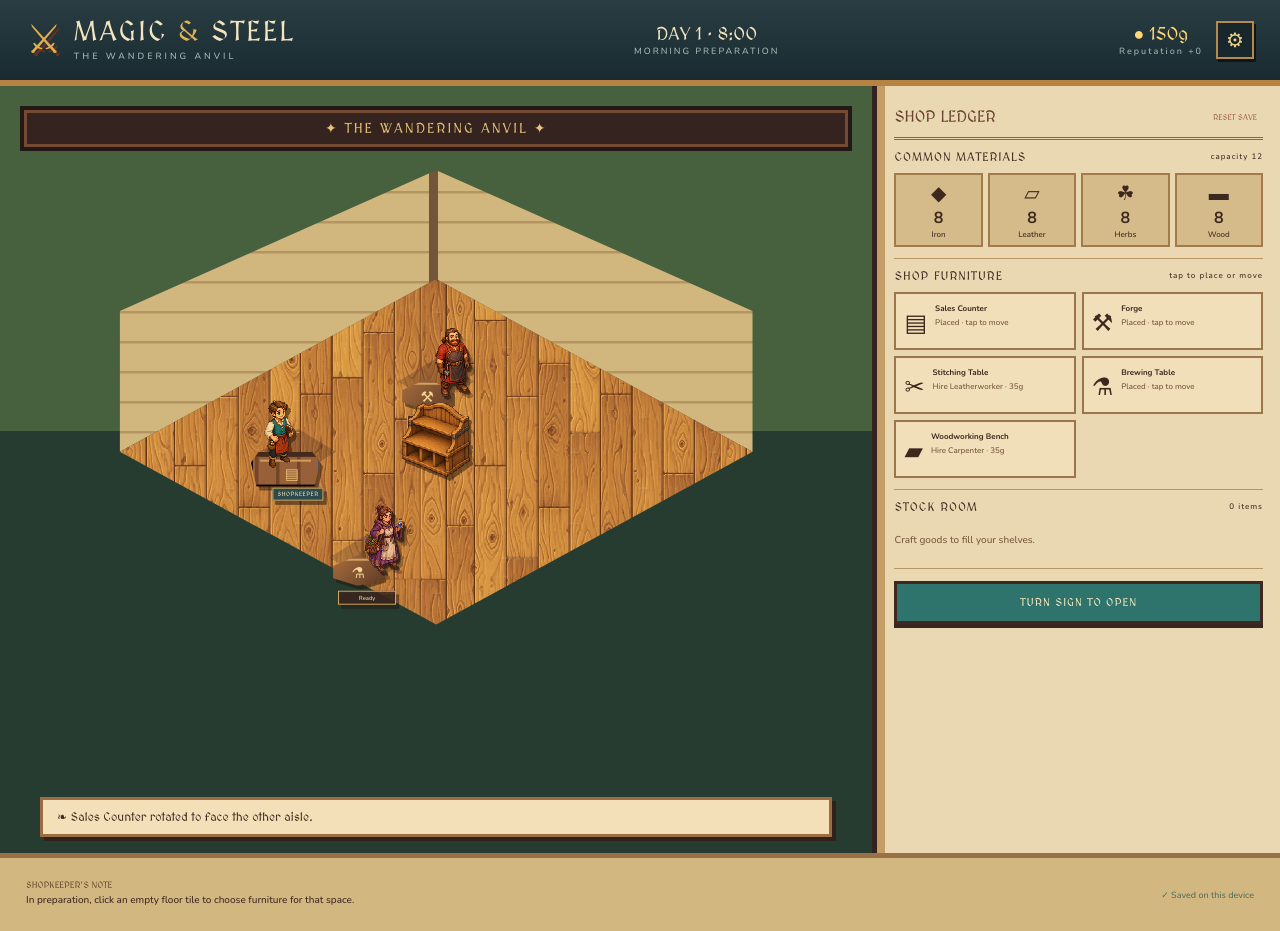
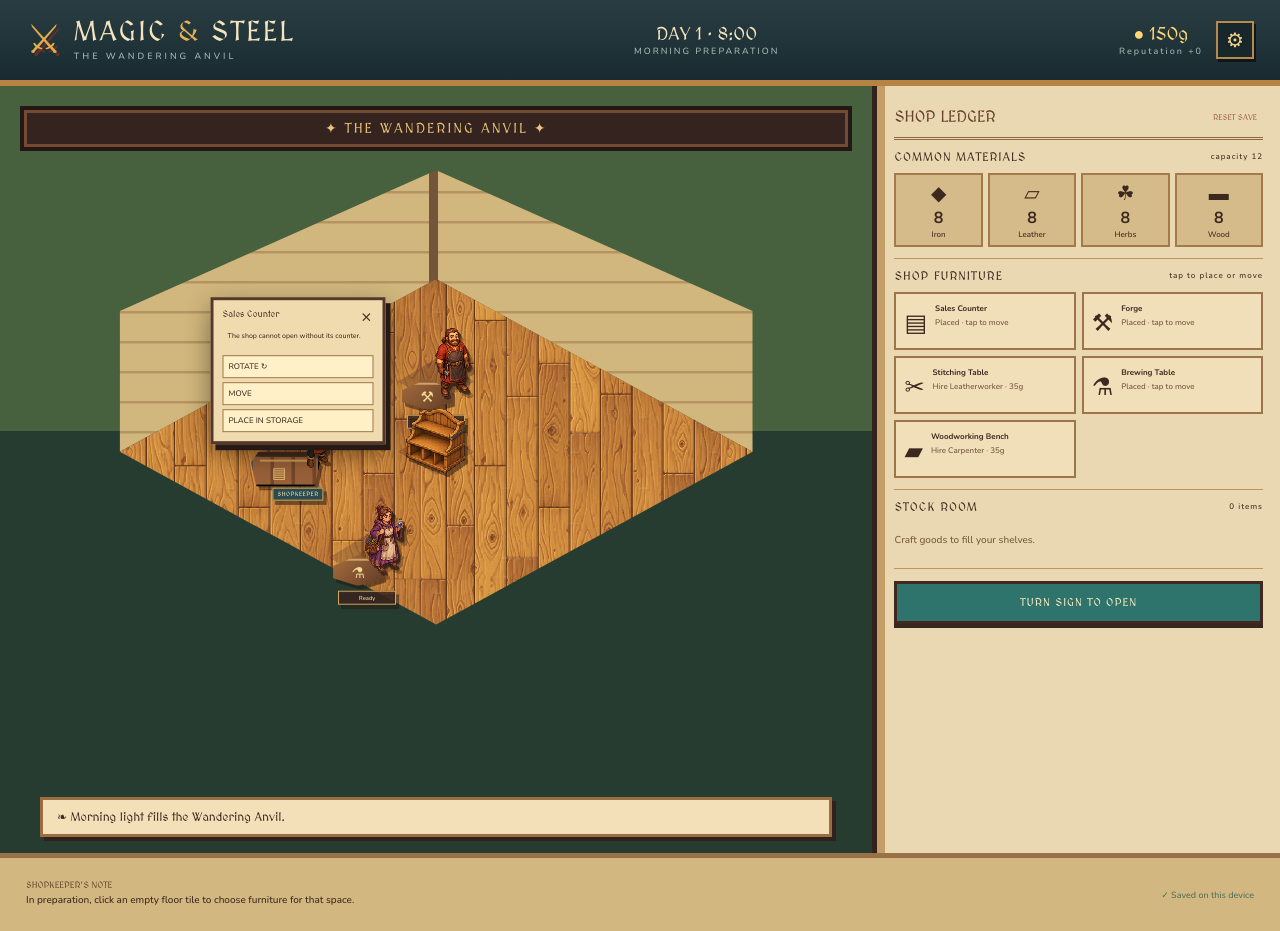
Before and after one commit to Jamvibes/Shop, a React (Vite) app: page / in a window 1280 px wide. Both pictures are taken after a click on the button "Open Sales Counter furniture controls". Built offline with nearby package versions, Linux system fonts and the light colour scheme.

Commit message:
Add furniture storage controls and align displays

```diff
--- a/src/main.tsx
+++ b/src/main.tsx
@@ -46,6 +46,7 @@ function App() {
   const [departure, setDeparture] = useState<{ sprite: string; product: ProductId } | null>(null)
   const [furnitureTile, setFurnitureTile] = useState<number | null>(null)
   const [activeDisplay, setActiveDisplay] = useState<DisplayId | null>(null)
+  const [activeFixture, setActiveFixture] = useState<WorkerId | 'shopkeeper' | null>(null)
   const active = g.customers[0] || null
   const occupiedSlots = new Set<number>([...Object.values(g.placedBenches).filter((slot): slot is number => slot !== null), ...Object.values(g.displays).map(display => display.slot).filter((slot): slot is number => slot !== null), ...(g.shopkeeperSlot === null ? [] : [g.shopkeeperSlot])])
   const browseSlots = slotPositions.map((_, slot) => slot).filter(slot => {
@@ -182,6 +183,20 @@ function App() {
     }
     s.displays[id].slot = slot; setFurnitureTile(null); setNote(`${displayInfo[id].name} placed. Click it to stock, rotate, or move it.`); return s
   })
+  const storeFurniture = (id: PlacementId) => update(s => {
+    if (s.phase !== 'prep') { setNote('Furniture can only be stored during preparation.'); return s }
+    if (displayIds.includes(id as DisplayId)) {
+      const display=s.displays[id as DisplayId]
+      if(display.product){s.inventory[display.product]++;display.product=null}
+      display.slot=null; setActiveDisplay(null)
+    } else if(id==='shopkeeper') { s.shopkeeperSlot=null; setActiveFixture(null) }
+    else { s.placedBenches[id as WorkerId]=null; setWorker(null); setActiveFixture(null) }
+    setNote(`${benchNames[id]} placed in furniture storage.`); return s
+  })
+  const moveFixture = (id: WorkerId | 'shopkeeper') => {
+    setActiveFixture(null)
+    if(id==='shopkeeper')moveCounter();else removeBench(id)
+  }
   const queue = (p: ProductId) => update(s => {
     const r = products[p], ws = s.workerState[r.worker]
     if (s.placedBenches[r.worker] === null) { setNote(`Place the ${benchNames[r.worker]} first.`); return s }
@@ -232,15 +247,16 @@ function App() {
         const slot = g.placedBenches[id]; if (slot === null) return null
         const w = workers[id], ws = g.workerState[id], job = ws.active && products[ws.active.product], [x, y] = slotPositions[slot]
         return <div className={`placed-workstation facing-${g.furnitureFacing[id]} ${worker === id ? 'chosen' : ''}`} style={{ left: `${x}%`, top: `${y}%`, '--coat': w.color } as React.CSSProperties} key={id}>
-          <button className="map-bench" title={`Rotate ${benchNames[id]}`} onClick={()=>rotateFurniture(id)} aria-label={`Rotate ${benchNames[id]}`}><span>{w.icon}</span></button>
+          <button className="map-bench" title={`${benchNames[id]} furniture controls`} onClick={()=>setActiveFixture(id)} aria-label={`Open ${benchNames[id]} furniture controls`}><span>{w.icon}</span></button>
           <button className="map-worker" onClick={() => setWorker(id)} aria-label={`Select ${w.name} and view recipes`}><img src={`${import.meta.env.BASE_URL}assets/workers/${id}.png`} alt="" draggable="false"/><b>{w.name}</b></button>
           <div className="job-status">{job ? <><span>{job.icon}</span><small>{job.name}</small><div className="progress"><i style={{ width: `${ws.active!.progress / job.ticks * 100}%` }}/></div></> : <small>{ws.queue.length ? `${ws.queue.length} queued` : 'Ready'}</small>}</div>
         </div>
       })}</div>
       {displayIds.map(id => { const display = g.displays[id]; if(display.slot === null)return null; const [x,y]=slotPositions[display.slot],artName=id==='shelf'?'shelf-v2':id==='weaponRack'?'weaponRack-v2':id; return <button key={id} className={`map-display facing-${g.furnitureFacing[id]} ${id} ${display.product?'stocked':''}`} style={{left:`${x}%`,top:`${y}%`}} onClick={()=>setActiveDisplay(id)} aria-label={`${displayInfo[id].name}${display.product?`, displaying ${products[display.product].name}`:', empty'}`}><img src={`${import.meta.env.BASE_URL}assets/displays/${artName}.png`} alt=""/><span className="merchandise-slot">{display.product?products[display.product].icon:''}</span></button> })}
       {furnitureTile !== null && (()=>{const [x,y]=slotPositions[furnitureTile];return <div className="floor-picker furniture-catalogue" style={{left:`${x}%`,top:`${y}%`}} role="dialog" aria-label="Furniture shop"><button className="picker-close" onClick={()=>setFurnitureTile(null)}>×</button><b>FURNITURE SHOP</b><small>Choose something for this floor tile.</small>{displayIds.map(id=>{const placed=g.displays[id].slot!==null,owned=g.ownedDisplays[id],affordable=g.coins>=displayInfo[id].price;return <button key={id} disabled={placed||(!owned&&!affordable)} onClick={()=>buyOrPlaceDisplay(id,furnitureTile)}><span>{displayInfo[id].icon}</span><i><strong>{displayInfo[id].name}</strong><small>{placed?'PLACED':owned?'OWNED · PLACE':affordable?`BUY ${displayInfo[id].price}g & PLACE`:`NEED ${displayInfo[id].price}g`}</small></i></button>})}<b className="catalogue-subhead">WORKSHOP FURNITURE</b>{(['shopkeeper',...workerIds] as PlacementId[]).map(id=>{const isCounter=id==='shopkeeper',placed=isCounter?g.shopkeeperSlot!==null:g.placedBenches[id as WorkerId]!==null,available=isCounter||g.hired.includes(id as WorkerId);return <button key={id} disabled={placed||!available} onClick={()=>placeBench(furnitureTile,id)}><span>{isCounter?'▤':workers[id as WorkerId].icon}</span><i><strong>{benchNames[id]}</strong><small>{placed?'PLACED':available?'OWNED · PLACE':'HIRE IN LEDGER'}</small></i></button>})}</div>})()}
-      {activeDisplay && g.displays[activeDisplay].slot !== null && (()=>{const display=g.displays[activeDisplay],item=display.product&&products[display.product],slot=display.slot!,[x,y]=slotPositions[slot];return <div className="display-popup" style={{left:`${x}%`,top:`${y}%`}} role="dialog" aria-label={`${displayInfo[activeDisplay].name} controls`}><button className="picker-close" onClick={()=>setActiveDisplay(null)}>×</button><b>{displayInfo[activeDisplay].name}</b>{item?<><em>{item.icon} {item.name}</em><button onClick={()=>{setSelected(display.product);setActiveDisplay(null)}}>OFFER FOR SALE</button><button disabled={g.phase==='results'} onClick={()=>{clearDisplay(activeDisplay);setActiveDisplay(null)}}>RETURN TO STOCK</button></>:<><small>{selected?`Stock with ${products[selected].name}`:'Select an item in the stock room first.'}</small><button disabled={!selected||g.phase==='results'} onClick={()=>{stockDisplay(activeDisplay);setActiveDisplay(null)}}>STOCK SELECTED</button></>}<button disabled={g.phase!=='prep'} onClick={()=>rotateFurniture(activeDisplay)}>ROTATE ↻</button><button disabled={g.phase!=='prep'} onClick={()=>moveDisplay(activeDisplay)}>MOVE</button></div>})()}
-      {g.shopkeeperSlot !== null && (() => { const [x, y] = slotPositions[g.shopkeeperSlot]; return <div className={`shopkeeper-station facing-${g.furnitureFacing.shopkeeper}`} style={{ left: `${x}%`, top: `${y}%` }}><button className="shop-counter" onClick={()=>rotateFurniture('shopkeeper')} aria-label="Rotate Sales Counter"><span>▤</span></button><img src={`${import.meta.env.BASE_URL}assets/shop/shopkeeper.png`} alt="Shopkeeper" draggable="false"/><small>SHOPKEEPER</small></div> })()}
+      {activeDisplay && g.displays[activeDisplay].slot !== null && (()=>{const display=g.displays[activeDisplay],item=display.product&&products[display.product],slot=display.slot!,[x,y]=slotPositions[slot];return <div className="display-popup" style={{left:`${x}%`,top:`${y}%`}} role="dialog" aria-label={`${displayInfo[activeDisplay].name} controls`}><button className="picker-close" onClick={()=>setActiveDisplay(null)}>×</button><b>{displayInfo[activeDisplay].name}</b>{item?<><em>{item.icon} {item.name}</em><button onClick={()=>{setSelected(display.product);setActiveDisplay(null)}}>OFFER FOR SALE</button><button disabled={g.phase==='results'} onClick={()=>{clearDisplay(activeDisplay);setActiveDisplay(null)}}>RETURN TO STOCK</button></>:<><small>{selected?`Stock with ${products[selected].name}`:'Select an item in the stock room first.'}</small><button disabled={!selected||g.phase==='results'} onClick={()=>{stockDisplay(activeDisplay);setActiveDisplay(null)}}>STOCK SELECTED</button></>}<button disabled={g.phase!=='prep'} onClick={()=>rotateFurniture(activeDisplay)}>ROTATE ↻</button><button disabled={g.phase!=='prep'} onClick={()=>moveDisplay(activeDisplay)}>MOVE</button><button disabled={g.phase!=='prep'} onClick={()=>storeFurniture(activeDisplay)}>PLACE IN STORAGE</button></div>})()}
+      {g.shopkeeperSlot !== null && (() => { const [x, y] = slotPositions[g.shopkeeperSlot]; return <div className={`shopkeeper-station facing-${g.furnitureFacing.shopkeeper}`} style={{ left: `${x}%`, top: `${y}%` }}><button className="shop-counter" onClick={()=>setActiveFixture('shopkeeper')} aria-label="Open Sales Counter furniture controls"><span>▤</span></button><img src={`${import.meta.env.BASE_URL}assets/shop/shopkeeper.png`} alt="Shopkeeper" draggable="false"/><small>SHOPKEEPER</small></div> })()}
+      {activeFixture && (()=>{const slot=activeFixture==='shopkeeper'?g.shopkeeperSlot:g.placedBenches[activeFixture];if(slot===null)return null;const [x,y]=slotPositions[slot];return <div className="display-popup fixture-popup" style={{left:`${x}%`,top:`${y}%`}} role="dialog" aria-label={`${benchNames[activeFixture]} controls`}><button className="picker-close" onClick={()=>setActiveFixture(null)}>×</button><b>{benchNames[activeFixture]}</b><small>{activeFixture==='shopkeeper'?'The shop cannot open without its counter.':'Storing the bench sends its worker home until it is placed again.'}</small><button disabled={g.phase!=='prep'} onClick={()=>rotateFurniture(activeFixture)}>ROTATE ↻</button><button disabled={g.phase!=='prep'} onClick={()=>moveFixture(activeFixture)}>MOVE</button><button disabled={g.phase!=='prep'} onClick={()=>storeFurniture(activeFixture)}>PLACE IN STORAGE</button></div>})()}
       <div className="roaming-customers" aria-label="Customers in the shop">{g.customers.slice(0, 3).map((c, i) => { const [x, y] = customerPosition(c.id, i); return <button key={c.id} className={`roaming-customer ${i === 0 ? 'requesting' : 'browsing'} ${g.paused ? 'standing' : 'walking'}`} style={{ left: `${x}%`, top: `${y}%` }} title={`${c.name}, ${c.role}`} aria-label={`${c.name}, ${c.role}${i === 0 ? ', waiting at the counter' : ', browsing the shop'}`}><img src={`${import.meta.env.BASE_URL}assets/customers/${c.sprite}.png`} alt="" draggable="false"/>{i === 0 && <span className="request-bubble">{c.kind === 'supplier' ? '📦' : '?'}</span>}<b>{c.name}</b><small>{i === 0 ? c.role : 'Browsing'}</small><i style={{ width: `${c.patience / c.maxPatience * 100}%` }}/></button> })}</div>
       {departure && <div className="departing-customer"><img src={`${import.meta.env.BASE_URL}assets/customers/${departure.sprite}.png`} alt=""/><b>{products[departure.product].icon}</b></div>}
     </div><div className="notice">❧ {placing ? `Placing ${benchNames[placing]} — choose a glowing floor space.` : note}</div></section>
--- a/src/style.css
+++ b/src/style.css
@@ -100,4 +100,5 @@
 .map-bench,.shop-counter{pointer-events:auto}.placed-workstation.facing-1 .map-bench{left:auto;right:2px;transform:scaleX(-1)}.map-display.facing-1>img{transform:scaleX(-1)}.shopkeeper-station.facing-1 .shop-counter{transform:scaleX(-1)}.shopkeeper-station.facing-1>img{right:auto;left:-5px}.map-bench:focus-visible,.shop-counter:focus-visible{outline:2px solid #ffe27d;outline-offset:2px}
 
 .furniture-catalogue{width:220px;max-height:390px;overflow:auto}.furniture-catalogue>small{display:block;margin:-4px 20px 6px 0;font-size:7px}.furniture-catalogue>button:not(.picker-close){display:flex;align-items:center;gap:5px}.furniture-catalogue>button>i{display:block;font-style:normal}.furniture-catalogue>button strong,.furniture-catalogue>button small{display:block;font-size:7px}.furniture-catalogue>button small{color:#77583e;margin-top:1px}.furniture-catalogue>button:disabled{opacity:.55;background:#d5c198}.catalogue-subhead{margin-top:10px!important;padding-top:7px;border-top:1px solid #aa8658}
+.map-display.shelf,.map-display.weaponRack{width:76px;height:70px}.fixture-popup>small{display:block;margin:3px 0 6px;line-height:1.35}
 @media(max-width:620px){.furniture-catalogue{width:178px;max-height:310px}}
```
